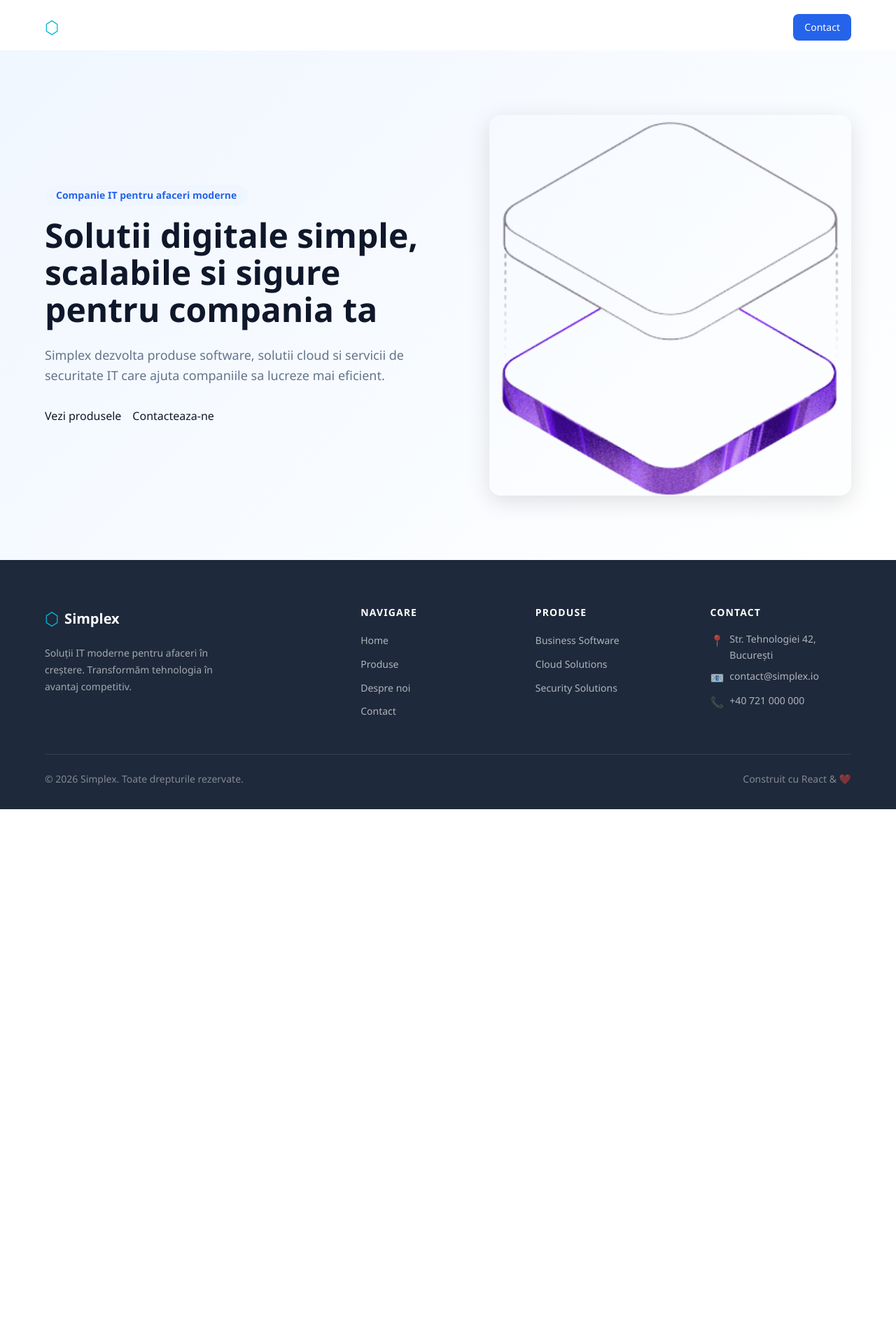
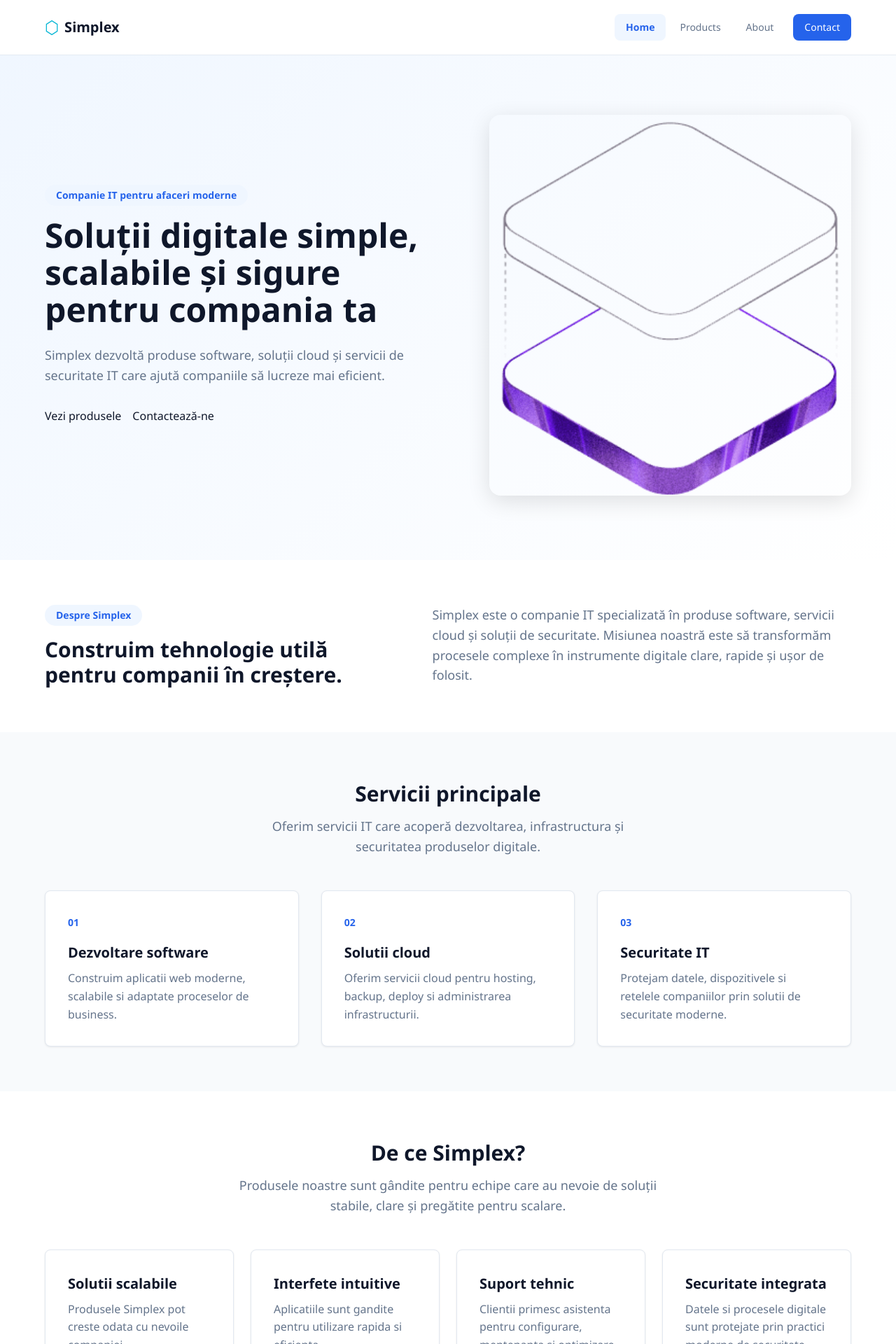
Before and after one commit to MisaGrib/Practica_2026-AplicatieWebSimplex, a React (Vite) app: page / in a window 1280 px wide. Shown: the top 1920 px of the page at 70% size. Before the commit the page ends 1156 px from the top, so only its background shows below. Built offline with nearby package versions, Linux system fonts and the light colour scheme.

Commit message:
Adaugat elemente in home page si fixat nav bar

```diff
--- a/src/components/Navbar/Navbar.css
+++ b/src/components/Navbar/Navbar.css
@@ -8,15 +8,16 @@
   left: 0;
   right: 0;
   z-index: 1000;
-  background-color: transparent;
-  transition: background-color var(--transition-base),
-              box-shadow var(--transition-base);
+  background-color: var(--color-white);
+  box-shadow: 0 1px 0 rgba(226, 232, 240, 0.8);
+  transition:
+    padding var(--transition-base),
+    box-shadow var(--transition-base);
   padding: 1.25rem 0;
 }
 
-/* Navbar devine solid după scroll */
+/* Navbar devine mai compact după scroll */
 .navbar--scrolled {
-  background-color: var(--color-dark-soft);
   box-shadow: var(--shadow-md);
   padding: 0.85rem 0;
 }
@@ -27,15 +28,15 @@
   justify-content: space-between;
 }
 
-/* ── Logo ── */
+/* Logo */
 .navbar__logo {
   display: flex;
   align-items: center;
   gap: 0.5rem;
   font-size: var(--font-size-xl);
   font-weight: 700;
-  color: var(--color-white);
-  letter-spacing: -0.02em;
+  color: var(--color-dark);
+  letter-spacing: 0;
 }
 
 .navbar__logo-icon {
@@ -45,10 +46,10 @@
 }
 
 .navbar__logo-text {
-  color: var(--color-white);
+  color: var(--color-dark);
 }
 
-/* ── Linkuri navigare ── */
+/* Linkuri navigare */
 .navbar__nav {
   display: flex;
   align-items: center;
@@ -60,39 +61,38 @@
   border-radius: var(--radius-md);
   font-size: var(--font-size-sm);
   font-weight: 500;
-  color: rgba(255, 255, 255, 0.85);
-  transition: color var(--transition-fast),
-              background-color var(--transition-fast);
+  color: var(--color-gray);
+  transition:
+    color var(--transition-fast),
+    background-color var(--transition-fast);
 }
 
 .navbar__link:hover {
-  color: var(--color-white);
-  background-color: rgba(255, 255, 255, 0.1);
+  color: var(--color-primary);
+  background-color: var(--color-primary-light);
 }
 
-/* Link activ — setat automat de NavLink */
+/* Link activ */
 .navbar__link.active {
-  color: var(--color-white);
-  background-color: rgba(255, 255, 255, 0.15);
+  color: var(--color-primary);
+  background-color: var(--color-primary-light);
   font-weight: 600;
 }
 
-/* Link Contact — arată ca un buton */
+/* Link Contact */
 .navbar__link--cta {
   background-color: var(--color-primary);
   color: var(--color-white) !important;
   margin-left: 0.5rem;
 }
 
-.navbar__link--cta:hover {
+.navbar__link--cta:hover,
+.navbar__link--cta.active {
   background-color: var(--color-primary-dark) !important;
+  color: var(--color-white) !important;
 }
 
-.navbar__link--cta.active {
-  background-color: var(--color-primary-dark) !important;
-}
-
-/* ── Hamburger ── */
+/* Hamburger */
 .navbar__hamburger {
   display: none;
   flex-direction: column;
@@ -106,24 +106,26 @@
   display: block;
   width: 24px;
   height: 2px;
-  background-color: var(--color-white);
+  background-color: var(--color-dark);
   border-radius: 2px;
-  transition: transform var(--transition-base),
-              opacity var(--transition-base);
+  transition:
+    transform var(--transition-base),
+    opacity var(--transition-base);
 }
 
-/* Animație hamburger → X */
 .navbar__hamburger--open span:nth-child(1) {
   transform: translateY(7px) rotate(45deg);
 }
+
 .navbar__hamburger--open span:nth-child(2) {
   opacity: 0;
 }
+
 .navbar__hamburger--open span:nth-child(3) {
   transform: translateY(-7px) rotate(-45deg);
 }
 
-/* ── Responsive Mobile ── */
+/* Responsive Mobile */
 @media (max-width: 768px) {
   .navbar__hamburger {
     display: flex;
@@ -136,16 +138,16 @@
     right: 0;
     flex-direction: column;
     align-items: stretch;
-    background-color: var(--color-dark-soft);
+    background-color: var(--color-white);
     padding: 1rem;
     gap: 0.25rem;
-
-    /* Ascuns implicit */
     max-height: 0;
     overflow: hidden;
     opacity: 0;
-    transition: max-height var(--transition-base),
-                opacity var(--transition-base);
+    box-shadow: var(--shadow-md);
+    transition:
+      max-height var(--transition-base),
+      opacity var(--transition-base);
   }
 
   .navbar__nav--open {
@@ -160,7 +162,7 @@
 
   .navbar__link--cta {
     margin-left: 0;
+    margin-top: 0.5rem;
     text-align: center;
-    margin-top: 0.5rem;
   }
 }
--- a/src/pages/Home/Home.css
+++ b/src/pages/Home/Home.css
@@ -20,7 +20,8 @@
   max-width: 640px;
 }
 
-.hero__eyebrow {
+.hero__eyebrow,
+.home-section-label {
   display: inline-flex;
   align-items: center;
   margin-bottom: var(--spacing-md);
@@ -53,14 +54,65 @@
   gap: var(--spacing-md);
 }
 
-.hero__visual {
-  position: relative;
-}
-
 .hero__visual img {
   width: 100%;
   border-radius: var(--radius-lg);
   box-shadow: var(--shadow-lg);
+}
+
+.home-about__container {
+  display: grid;
+  grid-template-columns: 0.9fr 1.1fr;
+  gap: var(--spacing-3xl);
+  align-items: start;
+}
+
+.home-about h2 {
+  color: var(--color-dark);
+  font-size: var(--font-size-3xl);
+  line-height: 1.2;
+}
+
+.home-about p {
+  color: var(--color-gray);
+  font-size: var(--font-size-lg);
+}
+
+.home-card,
+.benefit-card {
+  height: 100%;
+  padding: var(--spacing-xl);
+  border: 1px solid var(--color-border);
+  border-radius: var(--radius-md);
+  background-color: var(--color-white);
+  box-shadow: var(--shadow-sm);
+  transition: transform var(--transition-base), box-shadow var(--transition-base);
+}
+
+.home-card:hover,
+.benefit-card:hover {
+  transform: translateY(-4px);
+  box-shadow: var(--shadow-md);
+}
+
+.home-card__number {
+  display: inline-block;
+  margin-bottom: var(--spacing-md);
+  color: var(--color-primary);
+  font-size: var(--font-size-sm);
+  font-weight: 800;
+}
+
+.home-card h3,
+.benefit-card h3 {
+  margin-bottom: var(--spacing-sm);
+  color: var(--color-dark);
+  font-size: var(--font-size-xl);
+}
+
+.home-card p,
+.benefit-card p {
+  color: var(--color-gray);
 }
 
 @media (max-width: 900px) {
@@ -68,8 +120,12 @@
     min-height: auto;
   }
 
+  .hero__container,
+  .home-about__container {
+    grid-template-columns: 1fr;
+  }
+
   .hero__container {
-    grid-template-columns: 1fr;
     text-align: center;
   }
 
@@ -96,4 +152,9 @@
     flex-direction: column;
     align-items: stretch;
   }
+
+  .home-card,
+  .benefit-card {
+    padding: var(--spacing-lg);
+  }
 }
--- a/src/pages/Home/Home.jsx
+++ b/src/pages/Home/Home.jsx
@@ -1,21 +1,26 @@
 import { Link } from 'react-router-dom'
 import heroImage from '../../assets/hero.png'
+import services from '../../data/services.json'
+import benefits from '../../data/benefits.json'
 import './Home.css'
 
 function Home() {
   return (
+    <>
       <section className="hero">
         <div className="container hero__container">
           <div className="hero__content">
-          <span className="hero__eyebrow">Companie IT pentru afaceri moderne</span>
+            <span className="hero__eyebrow">
+              Companie IT pentru afaceri moderne
+            </span>
 
             <h1 className="hero__title">
-            Solutii digitale simple, scalabile si sigure pentru compania ta
+              Soluții digitale simple, scalabile și sigure pentru compania ta
             </h1>
 
             <p className="hero__description">
-            Simplex dezvolta produse software, solutii cloud si servicii de
-            securitate IT care ajuta companiile sa lucreze mai eficient.
+              Simplex dezvoltă produse software, soluții cloud și servicii de
+              securitate IT care ajută companiile să lucreze mai eficient.
             </p>
 
             <div className="hero__actions">
@@ -24,16 +29,78 @@ function Home() {
               </Link>
 
               <Link to="/contact" className="btn btn--outline btn--lg">
-              Contacteaza-ne
+                Contactează-ne
               </Link>
             </div>
           </div>
 
           <div className="hero__visual">
-          <img src={heroImage} alt="Simplex digital platform preview" />
+            <img src={heroImage} alt="Previzualizare platformă digitală Simplex" />
           </div>
         </div>
       </section>
+
+      <section className="section home-about">
+        <div className="container home-about__container">
+          <div>
+            <span className="home-section-label">Despre Simplex</span>
+            <h2>
+              Construim tehnologie utilă pentru companii în creștere.
+            </h2>
+          </div>
+
+          <p>
+            Simplex este o companie IT specializată în produse software,
+            servicii cloud și soluții de securitate. Misiunea noastră este să
+            transformăm procesele complexe în instrumente digitale clare,
+            rapide și ușor de folosit.
+          </p>
+        </div>
+      </section>
+
+      <section className="section section--gray">
+        <div className="container">
+          <div className="section-header">
+            <h2>Servicii principale</h2>
+            <p>
+              Oferim servicii IT care acoperă dezvoltarea, infrastructura și
+              securitatea produselor digitale.
+            </p>
+          </div>
+
+          <div className="grid-3">
+            {services.map((service) => (
+              <article className="home-card" key={service.id}>
+                <span className="home-card__number">0{service.id}</span>
+                <h3>{service.titlu}</h3>
+                <p>{service.descriere}</p>
+              </article>
+            ))}
+          </div>
+        </div>
+      </section>
+
+      <section className="section">
+        <div className="container">
+          <div className="section-header">
+            <h2>De ce Simplex?</h2>
+            <p>
+              Produsele noastre sunt gândite pentru echipe care au nevoie de
+              soluții stabile, clare și pregătite pentru scalare.
+            </p>
+          </div>
+
+          <div className="grid-4">
+            {benefits.map((benefit) => (
+              <article className="benefit-card" key={benefit.id}>
+                <h3>{benefit.titlu}</h3>
+                <p>{benefit.descriere}</p>
+              </article>
+            ))}
+          </div>
+        </div>
+      </section>
+    </>
   )
 }
 
```
Lines whose indentation alone changed are shown as unchanged.
